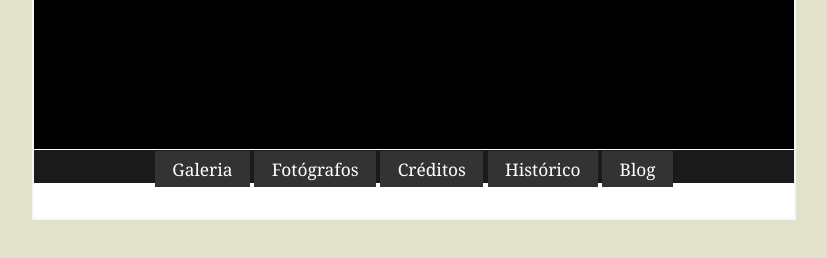
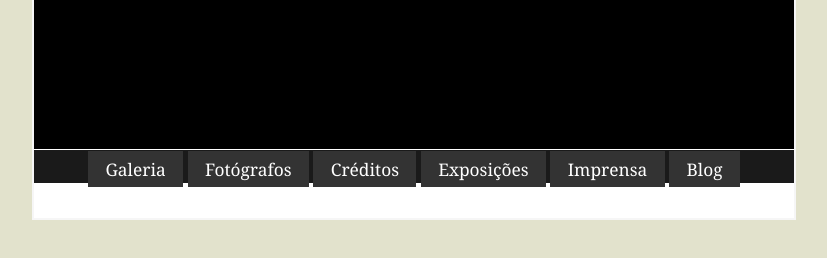
Before and after one commit to bruvellu/oceano, a plain HTML site: page html/header.html in a window 1280 px wide. Shown: the part 58-316 px from the top of the page, without its empty margins (226-1053 px from the left). Drawn offline with Linux system fonts and the light colour scheme; files that its build step writes are made by us from their sources; files whose address does not match are found by name.

Commit message:
Add link to new press page

```diff
--- a/css/default.css
+++ b/css/default.css
@@ -393,7 +393,7 @@ margin-bottom: 1em;
 
 #galeria img
 {
-width: 7.37%;
+width: 81px;
 }
 
 #fundos img
--- a/html/header.html
+++ b/html/header.html
@@ -121,7 +121,8 @@
 			<li><a href="oceano.html#imagens">Galeria</a></li>
 			<li><a href="oceano.html#autores">Fot&oacute;grafos</a></li>
 			<li><a href="oceano.html#creditos">Cr&eacute;ditos</a></li>
-			<li><a href="mostras.html">Hist&oacute;rico</a></li>
+			<li><a href="mostras.html">Exposi&ccedil;&otilde;es</a></li>
+			<li><a href="imprensa.html">Imprensa</a></li>
 			<li><a href="http://oceanovidaescondida.wordpress.com/">Blog</a></li>
 		</ul>
 	</div>
```
